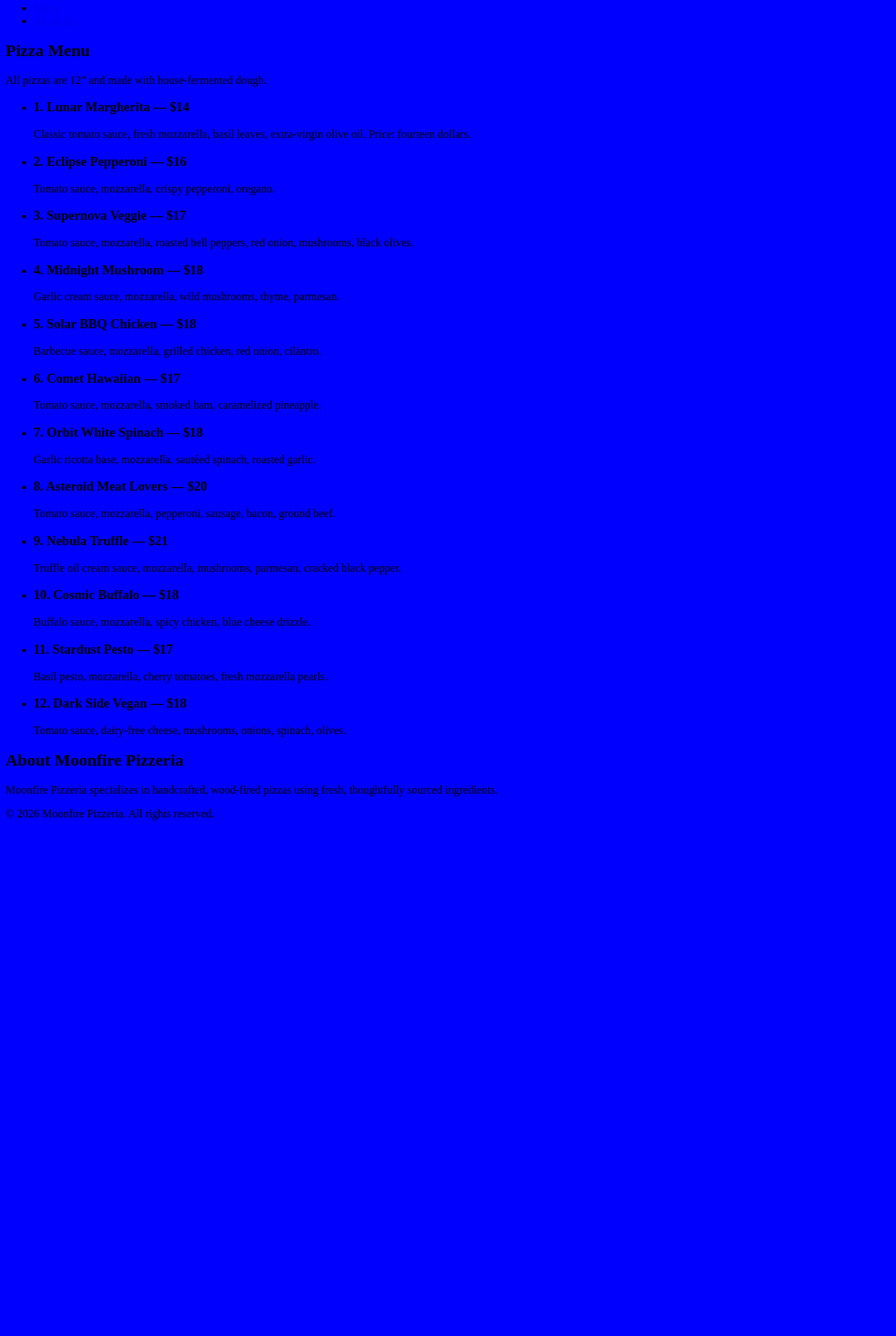
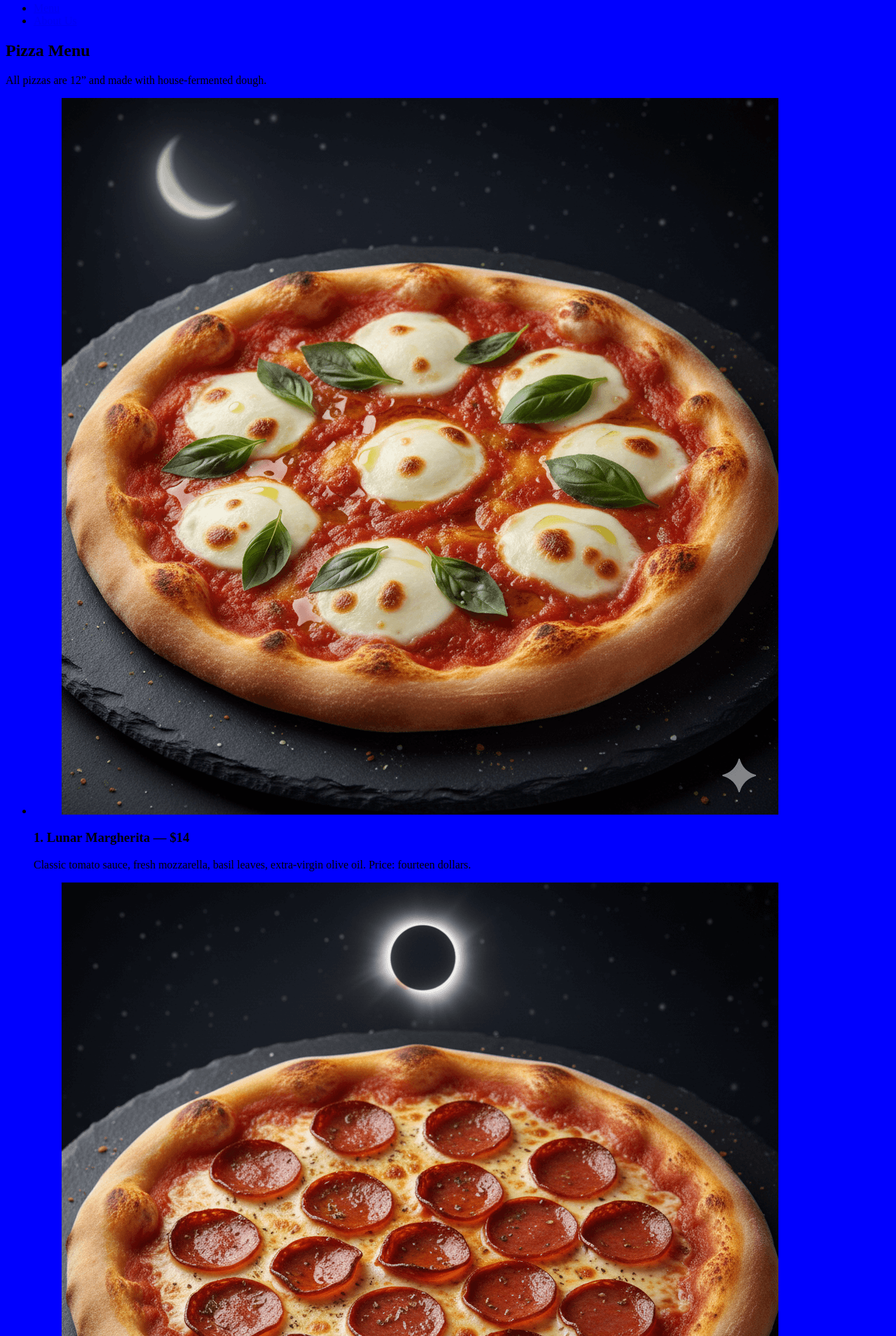
Before and after one commit to leeza17/restaurant-menu, a plain HTML site: page index.html in a window 1280 px wide. Shown: the part 111-2020 px from the top of the page at 70% size. Before the commit the page ends 1299 px from the top, so only its background shows below. Drawn offline with Linux system fonts and the light colour scheme.

Commit message:
add images for menu

```diff
--- a/index.html
+++ b/index.html
@@ -34,6 +34,9 @@ make the HTML accessibility compliant -->
 
       <ul>
         <li>
+          <figure>
+            <img src="img/lunar-margherita.png" alt="lunar mergherita pizza"/>
+          </figure>
           <h3>1. Lunar Margherita <span aria-hidden="true">— $14</span></h3>
           <p>
             Classic tomato sauce, fresh mozzarella, basil leaves, extra-virgin olive oil.
@@ -42,6 +45,9 @@ make the HTML accessibility compliant -->
         </li>
 
         <li>
+           <figure>
+            <img src="img/eclipse-pizza.png" alt="eclipse pizza"/>
+          </figure>
           <h3>2. Eclipse Pepperoni — $16</h3>
           <p>
             Tomato sauce, mozzarella, crispy pepperoni, oregano.
```
Also changed, not shown: img/eclipse-pizza.png (added), img/lunar-margherita.png (added).
